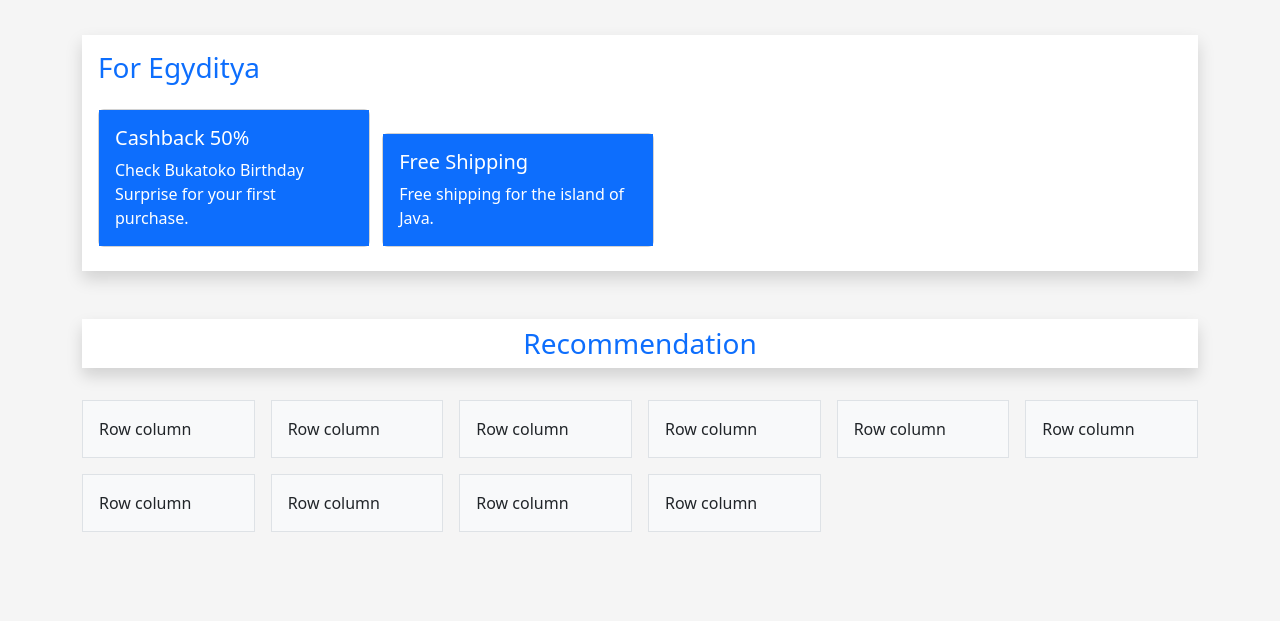
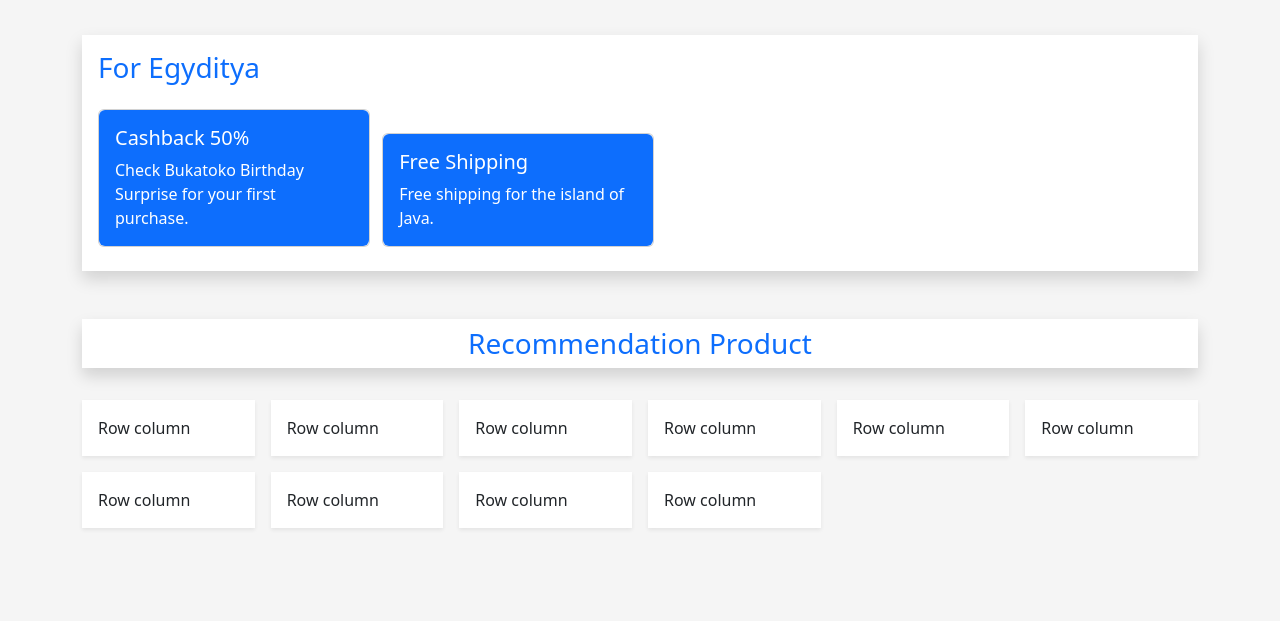
Before and after one commit to aysrg9/bukatoko, a PHP site: page / in a window 1280 px wide. Shown: the part 565-1186 px from the top of the page. Run offline with PHP 8.4, Linux system fonts and the light colour scheme; some libraries are stand-ins or nearby versions.

Commit message:
column product

```diff
--- a/index.php
+++ b/index.php
@@ -99,13 +99,13 @@
             <div class="pt-3 pb-4 ps-3 pe-3">
                 <h3 class="text-primary">For Egyditya</h3>
                 <div class="card mt-3 d-inline-block" style="width: 17rem;">
-                    <div class="card-body bg-primary text-white">
+                    <div class="card-body bg-primary text-white rounded">
                         <h5 class="card-title">Cashback 50%</h5>
                         <p class="card-text">Check Bukatoko Birthday Surprise for your first purchase.</p>
                     </div>
                 </div>
                 <div class="card mt-3 d-inline-block ms-2" style="width: 17rem;">
-                    <div class="card-body bg-primary text-white">
+                    <div class="card-body bg-primary text-white rounded">
                         <h5 class="card-title">Free Shipping</h5>
                         <p class="card-text">Free shipping for the island of Java.</p>
                     </div>
@@ -118,38 +118,38 @@
     <!-- Product -->
     <section id="product" class="container">
         <div class="shadow" style="background-color: #ffffff;">
-            <h3 class="pt-2 pb-2 text-center text-primary">Recommendation</h3>
+            <h3 class="pt-2 pb-2 text-center text-primary">Recommendation Product</h3>
         </div>
         <div class="row row-cols-2 row-cols-lg-6 g-2 g-lg-3 mt-3">
             <div class="col">
-                <div class="p-3 border bg-light">Row column</div>
+                <div class="p-3 shadow-sm bg-white">Row column</div>
             </div>
             <div class="col">
-                <div class="p-3 border bg-light">Row column</div>
+                <div class="p-3 shadow-sm bg-white">Row column</div>
             </div>
             <div class="col">
-                <div class="p-3 border bg-light">Row column</div>
+                <div class="p-3 shadow-sm bg-white">Row column</div>
             </div>
             <div class="col">
-                <div class="p-3 border bg-light">Row column</div>
+                <div class="p-3 shadow-sm bg-white">Row column</div>
             </div>
             <div class="col">
-                <div class="p-3 border bg-light">Row column</div>
+                <div class="p-3 shadow-sm bg-white">Row column</div>
             </div>
             <div class="col">
-                <div class="p-3 border bg-light">Row column</div>
+                <div class="p-3 shadow-sm bg-white">Row column</div>
             </div>
             <div class="col">
-                <div class="p-3 border bg-light">Row column</div>
+                <div class="p-3 shadow-sm bg-white">Row column</div>
             </div>
             <div class="col">
-                <div class="p-3 border bg-light">Row column</div>
+                <div class="p-3 shadow-sm bg-white">Row column</div>
             </div>
             <div class="col">
-                <div class="p-3 border bg-light">Row column</div>
+                <div class="p-3 shadow-sm bg-white">Row column</div>
             </div>
             <div class="col">
-                <div class="p-3 border bg-light">Row column</div>
+                <div class="p-3 shadow-sm bg-white">Row column</div>
             </div>
         </div>
     </section>
```
